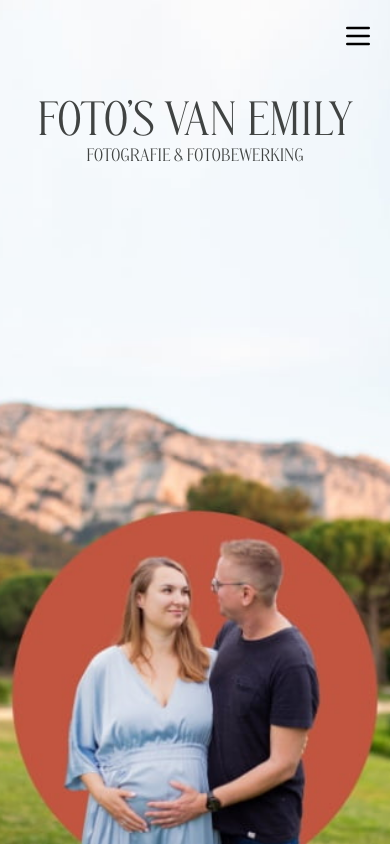
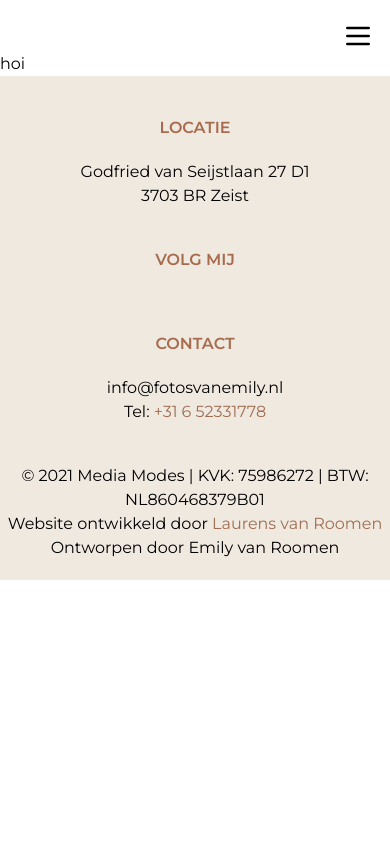
Before and after one commit to Sneruall/fotos-van-emily, a Next.js app: page /portretfotografie in a window 390 px wide. Shown: the top 846 px of the page. Built offline with nearby package versions, Linux system fonts and the light colour scheme.

Commit message:
reconfigured header component

```diff
--- a/components/layout/header.js
+++ b/components/layout/header.js
@@ -1,12 +1,12 @@
 import Image from "next/image";
 
 
-function Header() {
+function Header(props) {
   return (
     <header className="flex flex-col h-screen">
       <div className="hidden sm:block">
         <Image
-          src="/images/header/hero.png"
+          src={props.img}
           alt="Hero image"
           layout="fill"
           objectFit="cover"
@@ -16,7 +16,7 @@ function Header() {
 
       <div className="sm:hidden">
         <Image
-          src="/images/header/hero-mobile.png"
+          src={props.imgMobile}
           alt="Hero image"
           layout="fill"
           objectFit="cover"
@@ -24,12 +24,14 @@ function Header() {
         />
       </div>
 
-      <div className="mt-10 z-10 font-display uppercase text-charcoal mx-auto">
-        <h1 className="text-5xl md:text-7xl lg:text-8xl">Foto's van Emily</h1>
+      {props.title &&
+      <div className="mt-20 z-10 font-display uppercase text-charcoal mx-auto">
+        <h1 className="text-5xl md:text-7xl lg:text-8xl">{props.title}</h1>
         <h2 className="text-center text-lg sm:hidden">
-          FOTOGRAFIE &amp; FOTOBEWERKING
+          {props.subtitle}
         </h2>
-      </div>
+      </div>}
+
     </header>
   );
 }
--- a/components/layout/layout.js
+++ b/components/layout/layout.js
@@ -1,14 +1,11 @@
 import { Fragment } from "react";
-import Header from "./header";
 import Footer from "./footer";
 import MobileNavigation from "./mobileNavigation";
-import Navigation from "./navigation";
 
 function Layout(props) {
   return (
     <Fragment>
       <MobileNavigation/>
-      <Header />
 
 
       <main>{props.children}</main>
--- a/components/layout/navigation.js
+++ b/components/layout/navigation.js
@@ -2,7 +2,7 @@ import NavItem from "./navItem";
 
 function navigation() {
   return (
-      <nav className="hidden sm:block absolute top-0 mx-auto max-w-6xl">
+      <nav className="hidden sm:block absolute top-0  mx-auto max-w-6xl">
         <ul className="flex flex-row justify-between mt-5 max-w-5xl items-start relative">
           <NavItem text={"Home"} link="/" />
           <NavItem text={"Diensten"} link="/" dropdown />
--- a/pages/index.js
+++ b/pages/index.js
@@ -6,6 +6,7 @@ import Werkwijze from "../components/sections/werkwijze";
 import Reviews from "../components/sections/reviews";
 import ScrollNavbar from "../components/layout/scrollNavbar";
 import Navigation from "../components/layout/navigation";
+import Header from "../components/layout/header";
 
 
 export default function Home() {
@@ -18,8 +19,10 @@ export default function Home() {
         {/* <link rel="icon" href="/favicon.ico" /> */}
         {/* gebruik next-seo npm tool */}
       </Head>
+      <Header img="/images/header/hero.png" imgMobile="/images/header/hero-mobile.png" title="Foto's van Emily" subtitle="FOTOGRAFIE &amp; FOTOBEWERKING"/>
       <Navigation/>
       <ScrollNavbar fade/>
+
 
       <Welcome />
       <Diensten />
```
